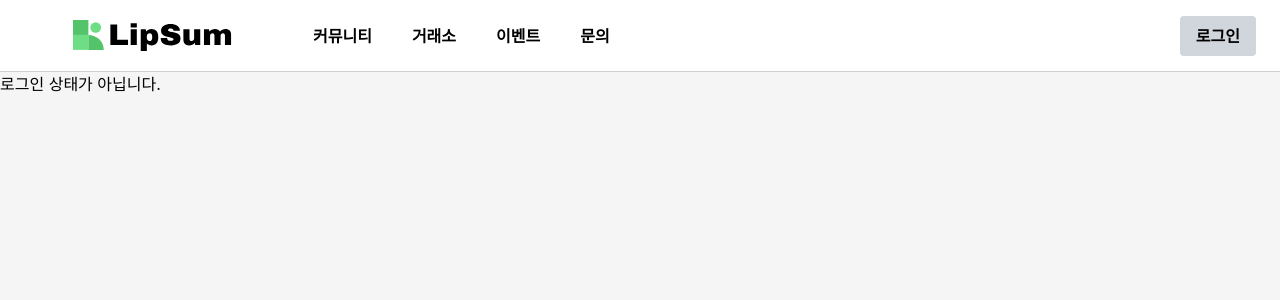
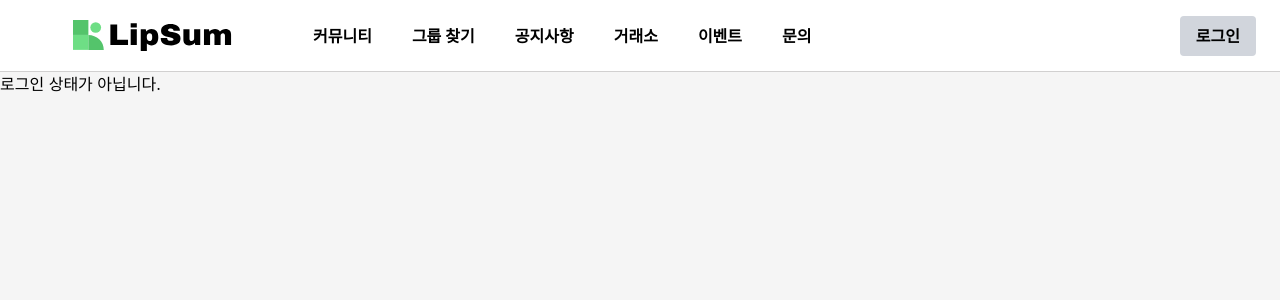
Before and after one commit to ADA-LipSum/Front, a React (Vite) app: page / in a window 1280 px wide. Shown: the top 300 px of the page. Built offline with nearby package versions, Linux system fonts and the light colour scheme; no server answers.

Commit message:
feat: Header 컴포넌트의 링크 순서 변경 및 추가

```diff
--- a/src/components/layout/Header/Header.tsx
+++ b/src/components/layout/Header/Header.tsx
@@ -21,13 +21,19 @@ const Header = () => {
           <Link to="/community" className="hover:text-[#54C46B]">
             커뮤니티
           </Link>
-          <Link to="/exchange" className="hover:text-[#54C46B]">
+          <Link to="/study-group" className="hover:text-[#54C46B]">
+            그룹 찾기
+          </Link>
+          <Link to="/announcement" className="hover:text-[#ec4848]">
+            공지사항
+          </Link>
+          <Link to="/exchange" className="hover:text-[#5492c4]">
             거래소
           </Link>
-          <Link to="/event" className="hover:text-[#54C46B]">
+          <Link to="/event" className="hover:text-[#ae54c4]">
             이벤트
           </Link>
-          <Link to="/contact" className="hover:text-[#54C46B]">
+          <Link to="/contact" className="hover:text-[#5c2733]">
             문의
           </Link>
         </div>
```
